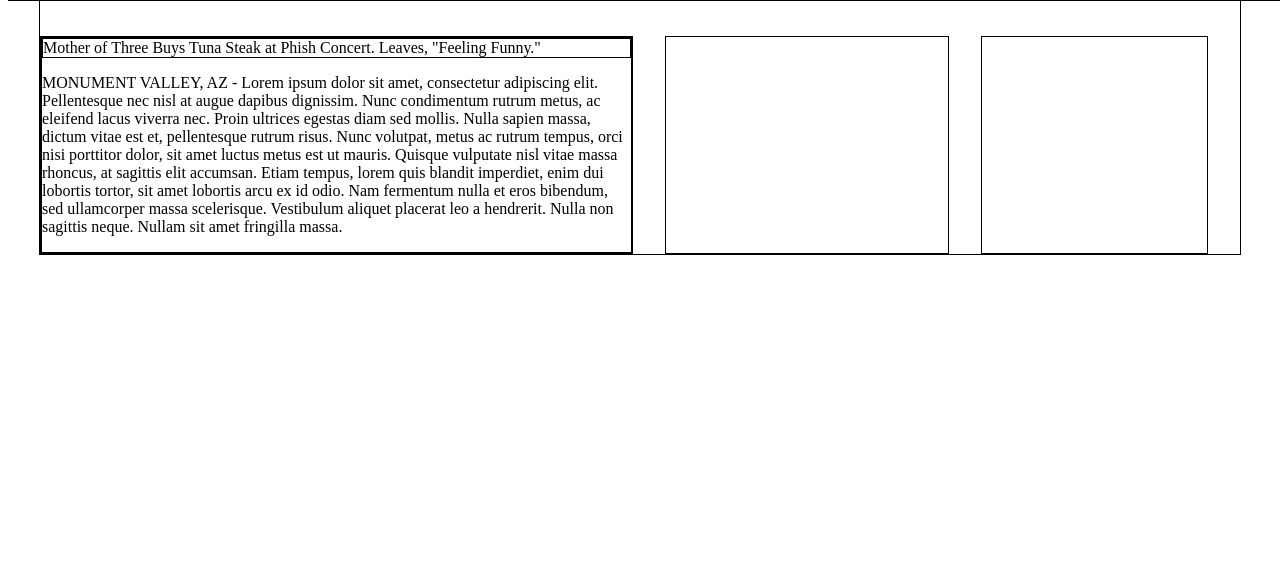
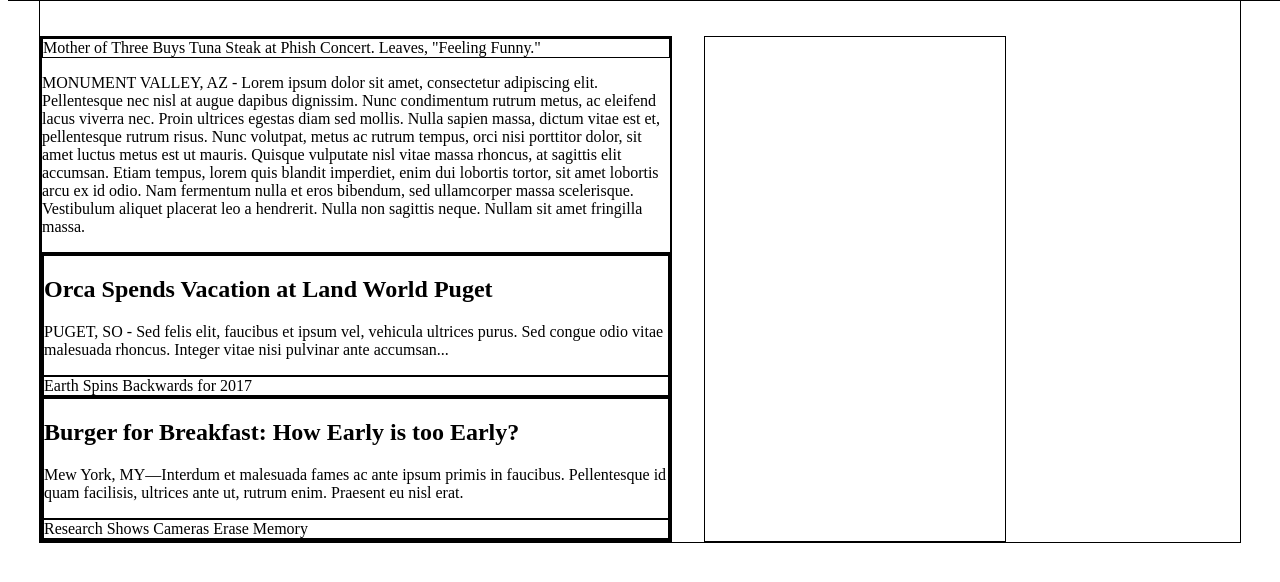
Before and after one commit to cmhatchell/My_times, a plain HTML site: page index.html in a window 1280 px wide. Shown: the part 88-670 px from the top of the page. Drawn offline with Linux system fonts and the light colour scheme.

Commit message:
restructure code

```diff
--- a/index.html
+++ b/index.html
@@ -18,27 +18,68 @@
         <span><a href="#">Science</a></span>
       </nav>
     </header>
+<!-- content area -->
     <div class="content">
-<!-- Large Column-->
+
+      <!-- Large Column-->
+
       <div class="column large ">
+
+        <!-- first story -->
+
         <div class="lead-article">
           <div class="image-content">
             <span>Mother of Three Buys Tuna Steak at Phish Concert. Leaves, "Feeling Funny."</span>
+          </div> <!--- close image-content -->
+          <p class="narrative">
+          MONUMENT VALLEY, AZ - Lorem ipsum dolor sit amet, consectetur adipiscing elit. Pellentesque nec nisl at augue dapibus dignissim. Nunc condimentum rutrum metus, ac eleifend lacus viverra nec. Proin ultrices egestas diam sed mollis. Nulla sapien massa, dictum vitae est et, pellentesque rutrum risus. Nunc volutpat, metus ac rutrum tempus, orci nisi porttitor dolor, sit amet luctus metus est ut mauris. Quisque vulputate nisl vitae massa rhoncus, at sagittis elit accumsan. Etiam tempus, lorem quis blandit imperdiet, enim dui lobortis tortor, sit amet lobortis arcu ex id odio. Nam fermentum nulla et eros bibendum, sed ullamcorper massa scelerisque. Vestibulum aliquet placerat leo a hendrerit. Nulla non sagittis neque. Nullam sit amet fringilla massa.
+          </p>
+        </div><!--- close lead article -->
+
+        <div class="stories">
+
+          <!-- second story -->
+
+          <div class="story">
+            <div class="text-content">
+            <h2>Orca Spends Vacation at Land World Puget</h2>
+              <p class="narritive">PUGET, SO - Sed felis elit, faucibus et ipsum vel, vehicula ultrices purus. Sed congue odio vitae malesuada rhoncus. Integer vitae nisi pulvinar ante accumsan...</p>
+            </div>
+            <div class="fall-tree image-content">
+              <span>Earth Spins Backwards for 2017</span>
+            </div>
           </div>
-          <p class="story">
-            MONUMENT VALLEY, AZ - Lorem ipsum dolor sit amet, consectetur adipiscing elit. Pellentesque nec nisl at augue dapibus dignissim. Nunc condimentum rutrum metus, ac eleifend lacus viverra nec. Proin ultrices egestas diam sed mollis. Nulla sapien massa, dictum vitae est et, pellentesque rutrum risus. Nunc volutpat, metus ac rutrum tempus, orci nisi porttitor dolor, sit amet luctus metus est ut mauris. Quisque vulputate nisl vitae massa rhoncus, at sagittis elit accumsan. Etiam tempus, lorem quis blandit imperdiet, enim dui lobortis tortor, sit amet lobortis arcu ex id odio. Nam fermentum nulla et eros bibendum, sed ullamcorper massa scelerisque. Vestibulum aliquet placerat leo a hendrerit. Nulla non sagittis neque. Nullam sit amet fringilla massa.
-          </p>
-        </div>
-      </div>
-<!-- Medium Column -->
-      <div class="column medium">
+
+          <!-- third story -->
+
+          <div class="story">
+            <div class="text-content">
+              <h2>Burger for Breakfast: How Early is too Early?</h2>
+              <p>Mew York, MY—Interdum et malesuada fames ac ante ipsum primis in faucibus. Pellentesque id quam facilisis, ultrices ante ut, rutrum enim. Praesent eu nisl erat.</p>
+            </div>
+            <div class="memory-camera">
+              <span>Research Shows Cameras Erase Memory</span>
+            </div>
+          </div>
+
+        </div> <!-- closes stories -->
+
+      </div> <!--- close column large -->
+
+      <!-- medium column -->
+
+      <div class="medium column">
 
       </div>
-<!-- Small Column -->
-      <div class="column small">
 
-      </div>
-<!-- footer -->
-    </div>
+
+
+
+
+
+
+
+
+    </div> <!--- close content -->
   </body>
 </html>
```
